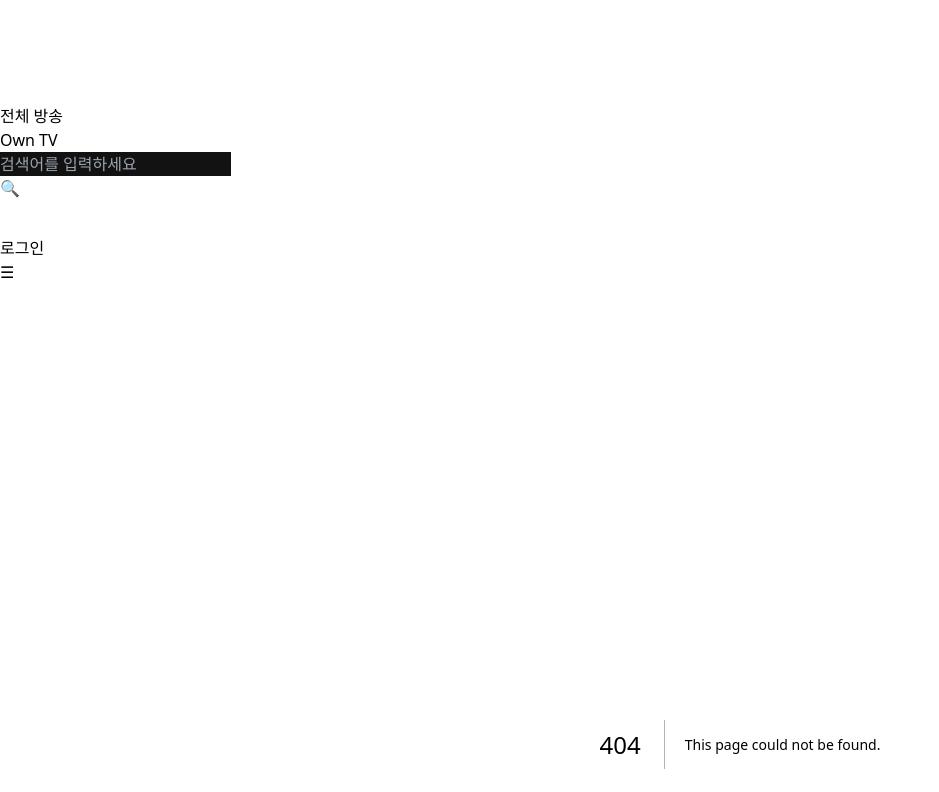
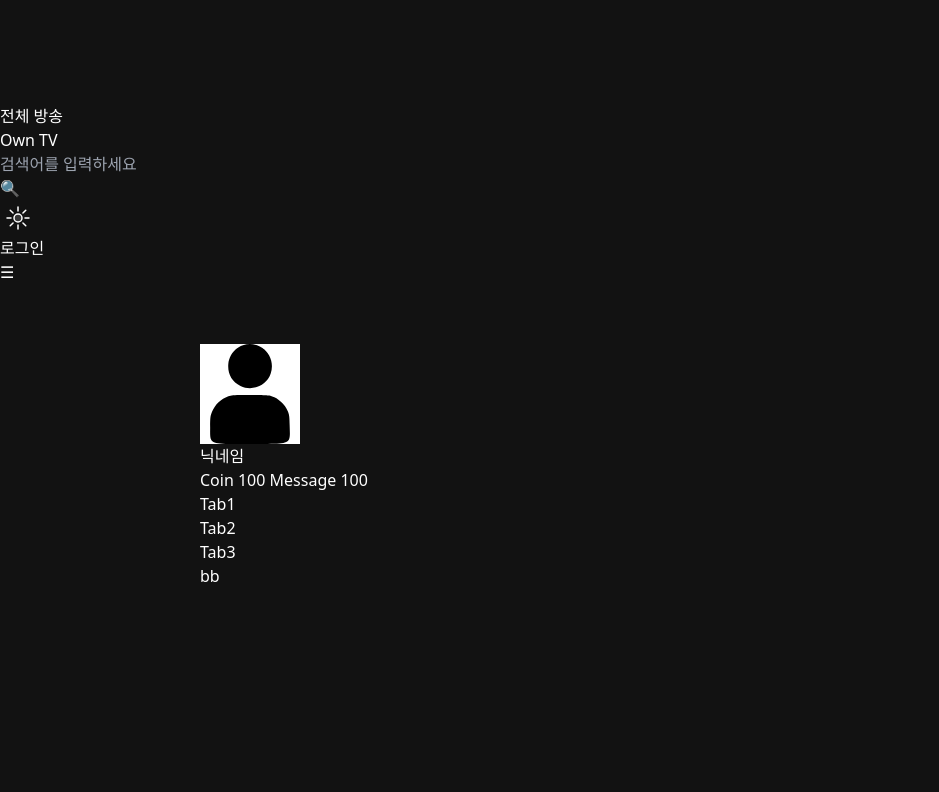
Before and after one commit to 42tv/frontend, a Next.js app: page /info/coin in a window 1280 px wide. Before the commit this address had no page. Shown: the part 1176-1968 px from the top of the page, without its empty margins (0-939 px from the left). Built offline with nearby package versions, Linux system fonts and the light colour scheme.

Commit message:
<a>를 Next의 <Link>로 변경하여 재사용되는 컴포넌트는 재렌더링 하지 않게 변경

```diff
--- a/app/_components/info/tab_menu.tsx
+++ b/app/_components/info/tab_menu.tsx
@@ -1,12 +1,14 @@
+import Link from "next/link"
+
 export default function TabMenu() {
     const tabLists = [
         {
             name: 'Tab1',
-            link: '/info/tab1'
+            link: '/info/coin'
         },
         {
             name: 'Tab2',
-            link: '/info/tab2'
+            link: '/info/gift'
         },
         {
             name: 'Tab3',
@@ -20,7 +22,7 @@ export default function TabMenu() {
                     tabLists.map((tab, index) => {
                         return (
                             <li key={index} className="flex w-[100px] h-full items-center justify-center text-gray-300 hover:text-white">
-                                <a href={tab.link}>{tab.name}</a>
+                                <Link href={tab.link}> {tab.name} </Link>
                             </li>
                         )
                     })
--- /dev/null
+++ b/app/info/coin/page.tsx
@@ -0,0 +1,11 @@
+'use client'
+import InfoLayOut from "@/app/_components/info/layout";
+
+export default function CoinTab() {
+
+    return (
+        <InfoLayOut>
+            bb
+        </InfoLayOut>
+    )
+}
```
